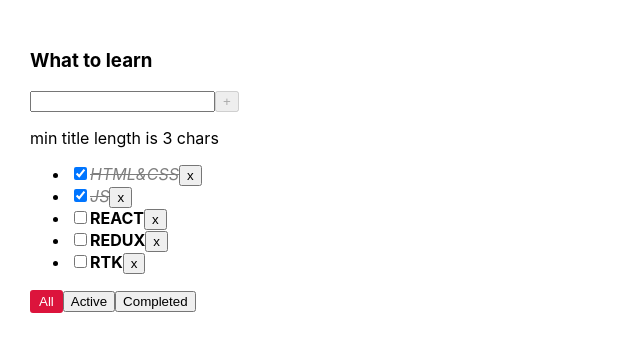
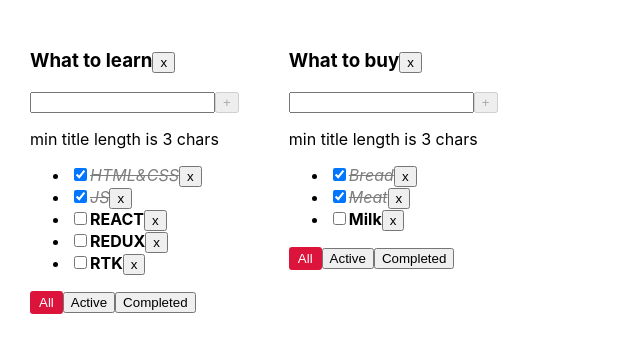
Before and after one commit to igor-minaev/todolist, a React (Vite) app: page / in a window 1280 px wide. Shown: the top 352 px of the page, without its empty margins (0-640 px from the left). Built offline with nearby package versions, Linux system fonts and the light colour scheme.

Commit message:
сompleted todolist lesson 5

```diff
--- a/src/App.tsx
+++ b/src/App.tsx
@@ -5,58 +5,92 @@
 import {FilterValuesType, TaskType} from "./types.ts";
 import {v1} from "uuid";
 
+export type TodolistType = {
+    id: string
+    title: string
+    filter: FilterValuesType
+}
+
+export type TasksStateType = {
+    [todolistId: string]: TaskType[]
+}
 
 function App() {
     // const tasksNumber = useRef<number>(3)
     // data
-    const todolistTitle = "What to learn"
 
-    const [tasks, setTasks] = useState<TaskType[]>([
+    const todolistId_1 = v1()
+    const todolistId_2 = v1()
+
+    const [todolists, setTodolists] = useState<TodolistType[]>([
+        {id: todolistId_1, title: "What to learn", filter: "all"},
+        {id: todolistId_2, title: "What to buy", filter: "all"}
+    ])
+
+
+    const [tasks, setTasks] = useState<TasksStateType>({
+        [todolistId_1]: [
             {id: v1(), title: "HTML&CSS", isDone: true},
             {id: v1(), title: "JS", isDone: true},
             {id: v1(), title: "REACT", isDone: false},
             {id: v1(), title: "REDUX", isDone: false},
             {id: v1(), title: "RTK", isDone: false},
-    ])
+        ],
+        [todolistId_2]: [
+            {id: v1(), title: "Bread", isDone: true},
+            {id: v1(), title: "Meat", isDone: true},
+            {id: v1(), title: "Milk", isDone: false},
 
-    const [filter, setFilter] = useState<FilterValuesType>("all")
+        ]
+    })
 
-    const deleteTask = (taskId: TaskType["id"]) => {
-        const nextState: TaskType[] = tasks.filter(t => t.id !== taskId)
-        setTasks(nextState)
+
+    const deleteTask = (taskId: TaskType["id"], todolistId: string) => {
+        setTasks({...tasks, [todolistId]: tasks[todolistId].filter(t => t.id !== taskId)})
     }
 
-    const createTask = (title: TaskType["title"]) => {
+    const createTask = (title: TaskType["title"], todolistId: string) => {
         const newTask: TaskType = {
             id: v1(),
             title: title,
             isDone: false
         }
-        const nextState: TaskType[] = [...tasks, newTask]
-        setTasks(nextState)
+        setTasks({...tasks, [todolistId]: [...tasks[todolistId], newTask]})
     }
 
-    const changeTodolistFilter = (filter: FilterValuesType) => {
-        setFilter(filter)
+    const changeTodolistFilter = (filter: FilterValuesType, todolistId: string) => {
+        setTodolists(todolists.map(t => t.id === todolistId ? {...t, filter} : t))
     }
 
-    const changeTaskStatus = (taskId: TaskType['id'], isDone: boolean) => {
-        setTasks(tasks.map(t => t.id === taskId ? {...t, isDone} : t))
+    const changeTaskStatus = (taskId: TaskType['id'], isDone: boolean, todolistId: string) => {
+        setTasks({...tasks, [todolistId]: tasks[todolistId].map(t => t.id === taskId ? {...t, isDone} : t)})
     }
 
+    const deleteTodolist = (todolistId: string) => {
+        setTodolists(todolists.filter(tl => tl.id !== todolistId))
+        const copyTasksState = {...tasks}
+        delete tasks[todolistId]
+        setTasks(copyTasksState)
 
-    return (
-        <div className="app">
-            <Todolist
-                title={todolistTitle}
-                filter={filter}
-                tasks={getFilteredTasks(tasks, filter)}
+    }
+
+    const todolistComponents = todolists.map(tl => (
+        <Todolist key={tl.id}
+                  id={tl.id}
+                  title={tl.title}
+                  filter={tl.filter}
+                  tasks={getFilteredTasks(tasks[tl.id], tl.filter)}
                   deleteTask={deleteTask}
                   changeTodolistFilter={changeTodolistFilter}
                   createTask={createTask}
                   changeTaskStatus={changeTaskStatus}
+                  deleteTodolist={deleteTodolist}
         />
+    ))
 
+    return (
+        <div className="app">
+            {todolistComponents}
         </div>
     )
 }
--- a/src/Todolist.tsx
+++ b/src/Todolist.tsx
@@ -3,24 +3,28 @@
 import {FilterValuesType, TaskType} from "./types.ts";
 
 type PropsType = {
+    id: string
     title: string
     tasks: TaskType[]
-    deleteTask: (taskId: TaskType["id"]) => void
-    changeTodolistFilter: (filter: FilterValuesType) => void
-    createTask: (title: TaskType["title"]) => void
-    changeTaskStatus: (taskId: TaskType['id'], isDone: boolean) => void
+    deleteTask: (taskId: TaskType["id"], todolistId: string) => void
+    changeTodolistFilter: (filter: FilterValuesType, todolistId: string) => void
+    createTask: (title: TaskType["title"], todolistId: string) => void
+    changeTaskStatus: (taskId: TaskType['id'], isDone: boolean, todolistId: string) => void
     filter: FilterValuesType
+    deleteTodolist: (todolistId: string) => void
 }
 
 
 export const Todolist = ({
+                             id,
                              title,
                              filter,
                              tasks,
                              deleteTask,
                              changeTodolistFilter,
                              createTask,
-                             changeTaskStatus
+                             changeTaskStatus,
+                             deleteTodolist
                          }: PropsType) => {
 
     const [taskInputValue, setTaskInputValue] = useState('')
@@ -32,12 +36,12 @@
     const tasksList: JSX.Element = tasks.length
         ? <ul>
             {tasks.map(task => {
-                const changeTaskStatusHandler = (e: ChangeEvent<HTMLInputElement>) => changeTaskStatus(task.id, e.currentTarget.checked)
+                const changeTaskStatusHandler = (e: ChangeEvent<HTMLInputElement>) => changeTaskStatus(task.id, e.currentTarget.checked, id)
                 return (
                     <li key={task.id}>
                         <input type="checkbox" onChange={changeTaskStatusHandler} checked={task.isDone}/>
                         <span className={task.isDone ? "task-done" : "task"}>{task.title}</span>
-                        <Button title="x" onClick={() => deleteTask(task.id)}/>
+                        <Button title="x" onClick={() => deleteTask(task.id, id)}/>
                     </li>
                 )
             })}
@@ -53,7 +57,7 @@
         if (trimmedTaskTitle === '') {
             setError(true)
         } else {
-            createTask(taskInputValue)
+            createTask(taskInputValue, id)
         }
         setTaskInputValue('')
     }
@@ -63,7 +67,10 @@
 
     return (
         <div>
-            <h3>{title}</h3>
+            <h3>
+                {title}
+                <Button title="x" onClick={() => deleteTodolist(id)}/>
+            </h3>
             <div>
                 <input
                     className={error ? "task-input-error" : ""}
@@ -89,9 +96,9 @@
                 tasksList
             }
             <div>
-                <Button className={filter === "all" ? "btn-filter-active" : ""} title="All" onClick={() => changeTodolistFilter("all")}/>
-                <Button className={filter === "active" ? "btn-filter-active" : ""} title="Active" onClick={() => changeTodolistFilter("active")}/>
-                <Button className={filter === "completed" ? "btn-filter-active" : ""} title="Completed" onClick={() => changeTodolistFilter("completed")}/>
+                <Button className={filter === "all" ? "btn-filter-active" : ""} title="All" onClick={() => changeTodolistFilter("all", id)}/>
+                <Button className={filter === "active" ? "btn-filter-active" : ""} title="Active" onClick={() => changeTodolistFilter("active", id)}/>
+                <Button className={filter === "completed" ? "btn-filter-active" : ""} title="Completed" onClick={() => changeTodolistFilter("completed", id)}/>
                 {/*<button>All</button>*/}
                 {/*<button>Active</button>*/}
                 {/*<button>Completed</button>*/}
```
Lines whose indentation alone changed are shown as unchanged.
